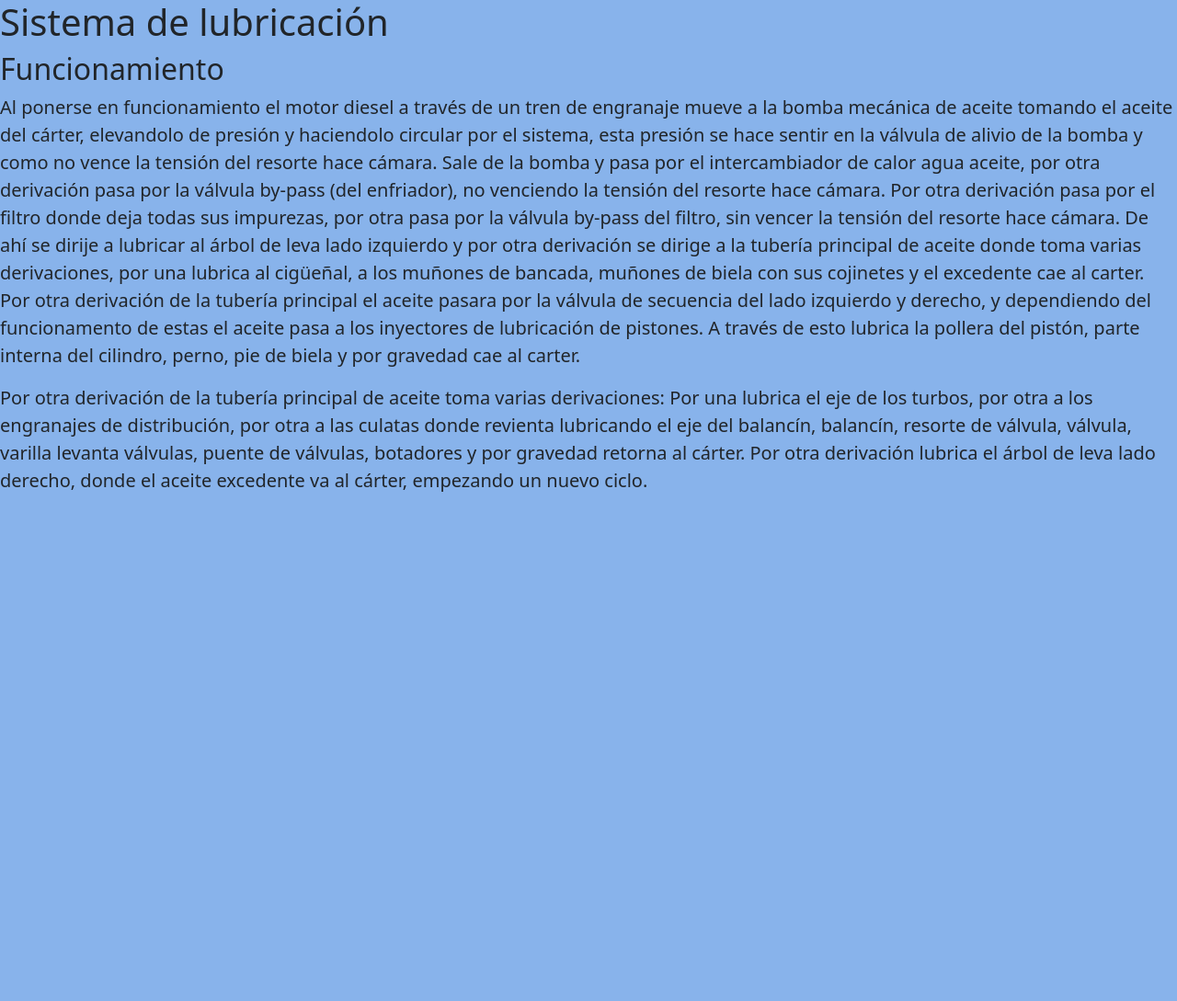
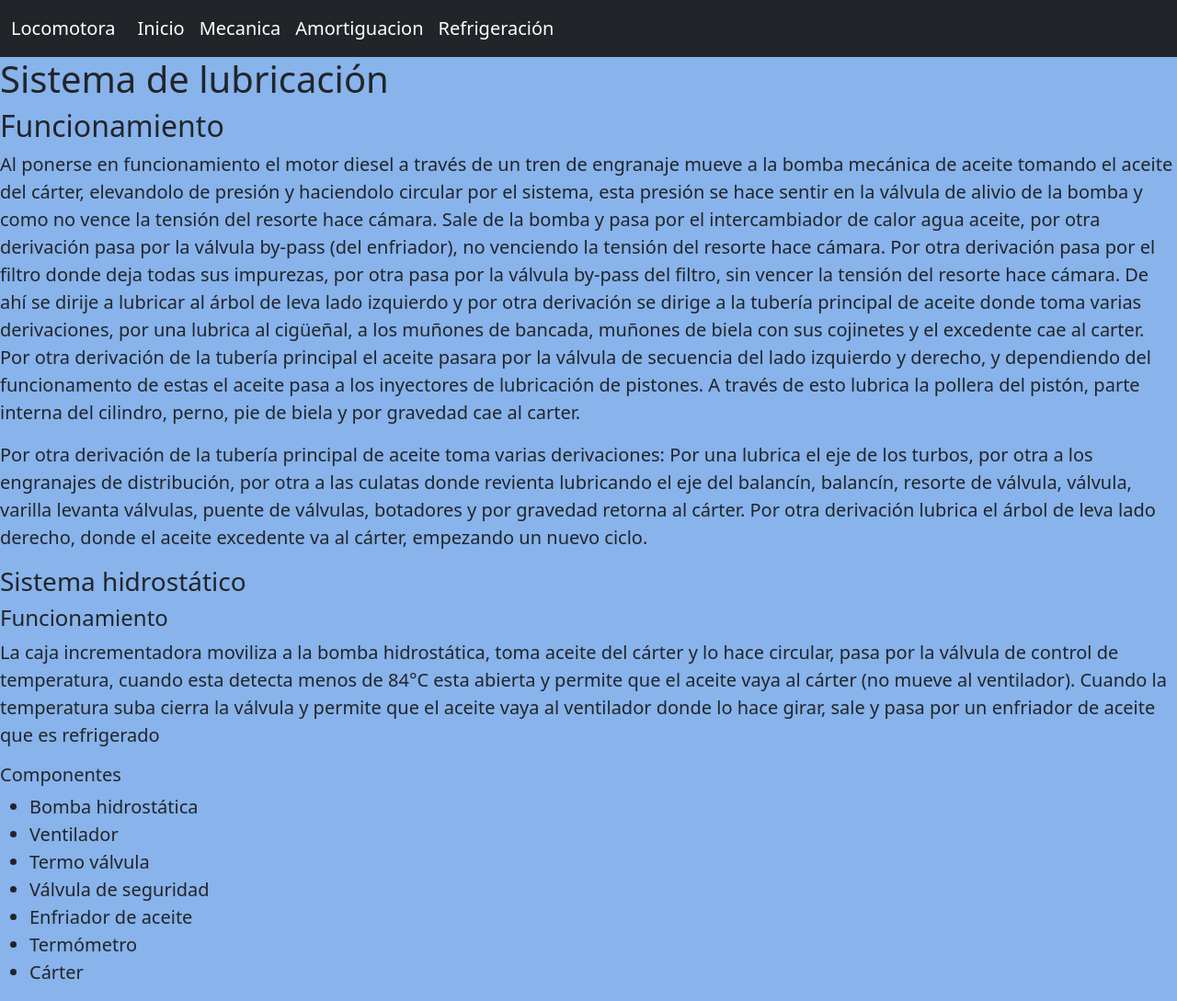
Before and after one commit to Martinegea/locomotorasdd7, a website: page pages/lubricacion.html in a window 1280 px wide. Shown: the whole page at 92% size. Before the commit the page ends 800 px from the top, so only its background shows below. Drawn offline with nearby package versions, Linux system fonts and the light colour scheme.

Commit message:
mecanica

```diff
--- a/pages/lubricacion.html
+++ b/pages/lubricacion.html
@@ -11,6 +11,32 @@
     <title>Locomotora sdd7</title>
 </head>
 <body>
+    <header>
+        <nav class="navbar navbar-expand-lg navbar-dark bg-dark">
+          <div class="container-fluid">
+            <a class="navbar-brand" href="#">Locomotora</a>
+            <button class="navbar-toggler" type="button" data-bs-toggle="collapse" data-bs-target="#navbarNav" aria-controls="navbarNav" aria-expanded="false" aria-label="Toggle navigation">
+              <span class="navbar-toggler-icon"></span>
+            </button>
+            <div class="collapse navbar-collapse" id="navbarNav">
+              <ul class="navbar-nav">
+                <li class="nav-item">
+                  <a class="nav-link active" aria-current="page" href="../index.html">Inicio</a>
+                </li>
+                <li class="nav-item">
+                  <a class="nav-link active" aria-current="page" href="../pages/mecanica.html">Mecanica</a>
+                </li>
+                <li class="nav-item">
+                  <a class="nav-link active" aria-current="page" href="../pages/amortiguacion.html">Amortiguacion</a>
+                </li>
+                <li class="nav-item">
+                  <a class="nav-link active" aria-current="page" href="../pages/refrigeracion.html">Refrigeración</a>
+                </li>
+              </ul>
+            </div>
+          </div>
+        </nav>
+       </header>
     <div>
         <h1>Sistema de lubricación</h1>
         <h2>Funcionamiento</h2>
@@ -20,6 +46,23 @@
            Por otra derivación lubrica el árbol de leva lado derecho, donde el aceite excedente va al cárter, empezando un nuevo ciclo.
         </p>
     </div>
+    <div>
+        <h3>Sistema hidrostático</h3>
+        <h4>Funcionamiento</h4>
+        <p>La caja incrementadora moviliza a la bomba hidrostática, toma aceite del cárter y lo hace circular, pasa por la válvula de control de temperatura, cuando esta detecta menos de 84°C esta abierta y permite que el aceite vaya al cárter (no mueve al ventilador). Cuando la temperatura suba cierra la válvula y permite que el aceite vaya al ventilador donde lo hace girar, sale y pasa por un enfriador de aceite que es refrigerado </p>
+        <h5>Componentes</h5>
+        <div>
+            <ul>
+                <li>Bomba hidrostática</li>
+                <li>Ventilador</li>
+                <li>Termo válvula</li>
+                <li>Válvula de seguridad</li>
+                <li>Enfriador de aceite</li>
+                <li>Termómetro</li>
+                <li>Cárter</li>
+            </ul>
+        </div>
+    </div>
     <script src="https://cdn.jsdelivr.net/npm/bootstrap@5.1.3/dist/js/bootstrap.bundle.min.js" integrity="sha384-ka7Sk0Gln4gmtz2MlQnikT1wXgYsOg+OMhuP+IlRH9sENBO0LRn5q+8nbTov4+1p" crossorigin="anonymous"></script>
 </body>
 </html>
--- a/scss/_index.scss
+++ b/scss/_index.scss
@@ -17,8 +17,7 @@
 
 .list-group-item{
     text-align: center;
-    background: rgb(0, 0, 0);
-    color: rgb(255, 255, 255);
+    background: $colordefondo;
 }
 
 .titulo_index2{
```
Also changed, not shown: pages/mecanica.html (+17 -0 lines), pages/refrigeracion.html (+3 -3 lines), css/estilo.css.
